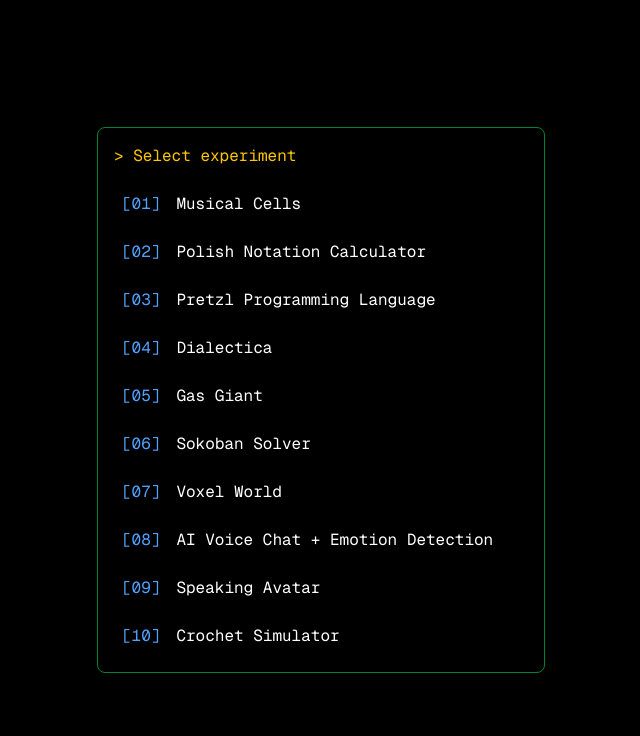
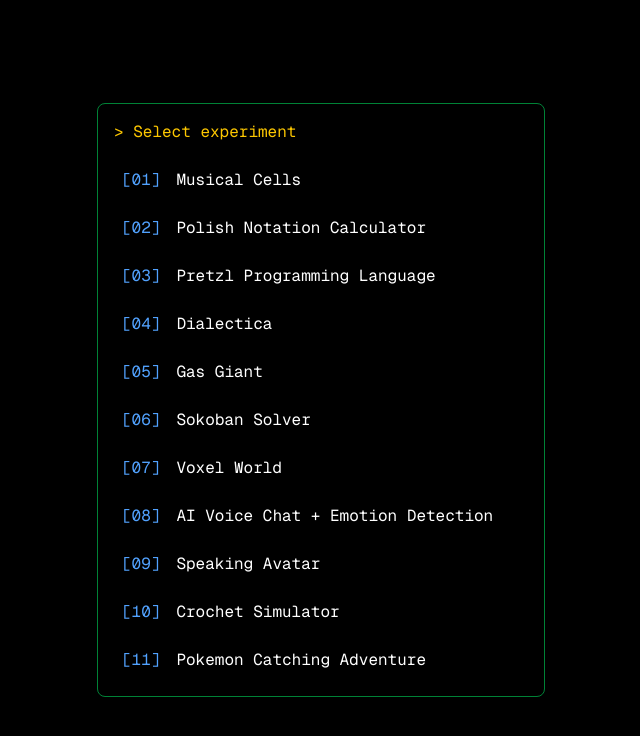
Before and after one commit to akuzi/vibes, a Next.js app: page / in a window 1280 px wide. Shown: the top 736 px of the page, without its empty margins (319-959 px from the left). Built offline with nearby package versions, Linux system fonts and the light colour scheme.

Commit message:
Pokemon experiment

```diff
--- a/src/app/page.tsx
+++ b/src/app/page.tsx
@@ -16,7 +16,8 @@
     sokoban: "A Sokoban puzzle game. Push boxes to goals using arrow keys or WASD. Complete levels by getting all boxes to their targets.",
     'voice-chat': "Talk to OpenAI using your voice. Speak naturally, get AI responses, and hear them read back to you using text-to-speech.",
     'speaking-avatar': "Watch an animated avatar lip-sync to text in real-time.",
-    crochet: "Create and animate crochet patterns stitch-by-stitch. Watch cute amigurumi animals and patterns come to life with realistic crochet stitches."
+    crochet: "Create and animate crochet patterns stitch-by-stitch. Watch cute amigurumi animals and patterns come to life with realistic crochet stitches.",
+    pokemon: "Catch Pokemon as they appear on screen! Click on them before they escape and build your Pokemon collection. A fun game for kids!"
   };
 
   return (
@@ -135,6 +136,17 @@
                             <span className="text-white ml-4">Crochet Simulator</span>
                         </p>
                     </Link>
+                    <Link
+                        href="/experiments/pokemon"
+                        className="hover:bg-green-900 p-2 rounded"
+                        onMouseEnter={() => setHoveredExperiment('pokemon')}
+                        onMouseLeave={() => setHoveredExperiment(null)}
+                    >
+                        <p>
+                            <span className="text-blue-400">[11]</span>
+                            <span className="text-white ml-4">Pokemon Catching Adventure</span>
+                        </p>
+                    </Link>
                 </div>
             </div>
         </div>
```
